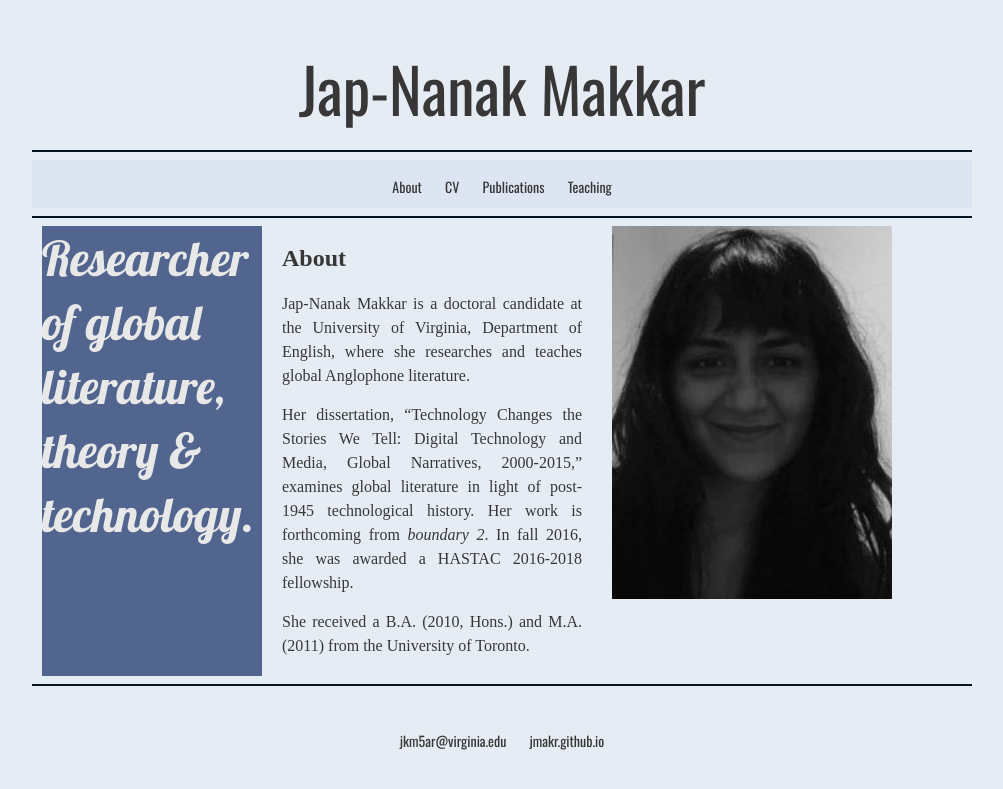
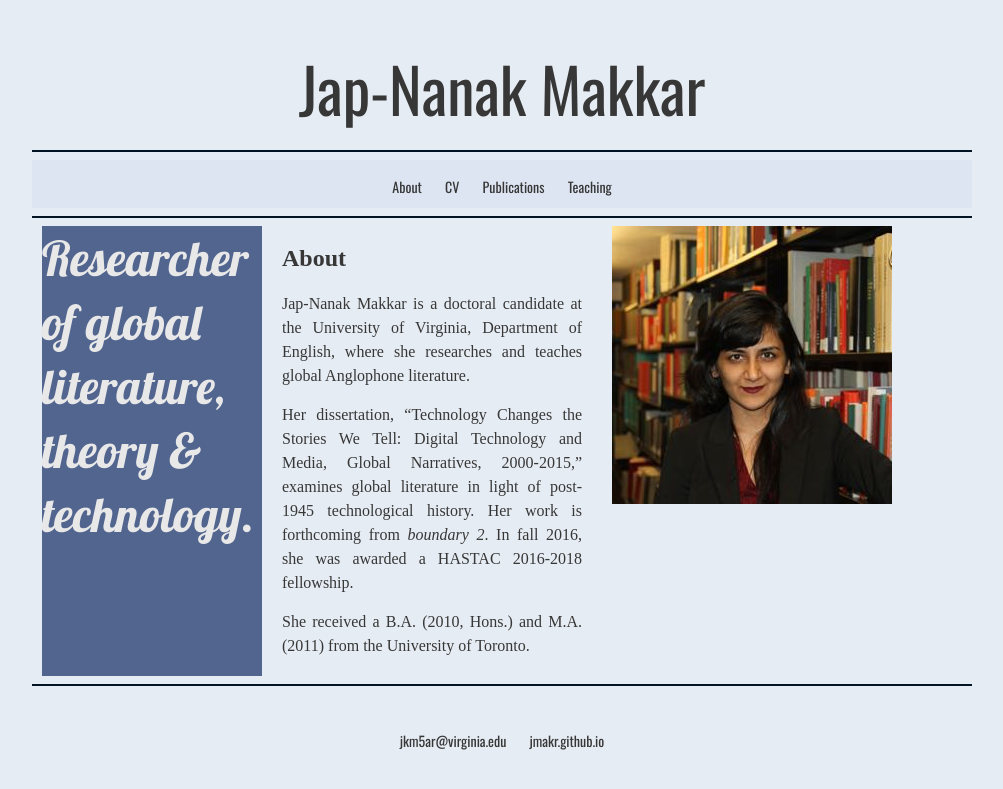
Before and after one commit to jmakr/jmakr.github.io, a Jekyll site: the page built from index.html, in a window 1280 px wide. Shown: the top 789 px of the page, without its empty margins (138-1141 px from the left). Built offline with Jekyll 4.4.1, drawn with Linux system fonts in a browser that asks for light colours; some web fonts are replaced.

Commit message:
Update index.html

```diff
--- a/index.html
+++ b/index.html
@@ -33,7 +33,7 @@ title: About
   <div id="imagebox" class="article grid_4">
 
 	<div style="text-align:center;">
-	<img src="Black and white photo 6.jpg">
+	<img src="Color photo in library 280.jpg">
 	</div>
 
    </div>
```
